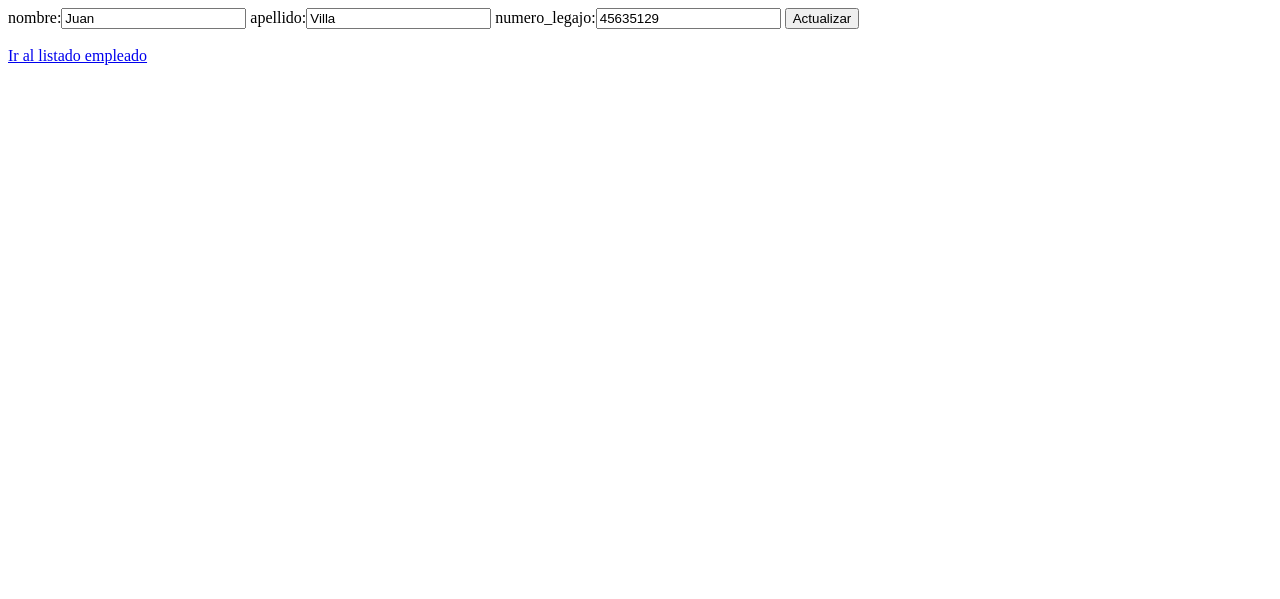
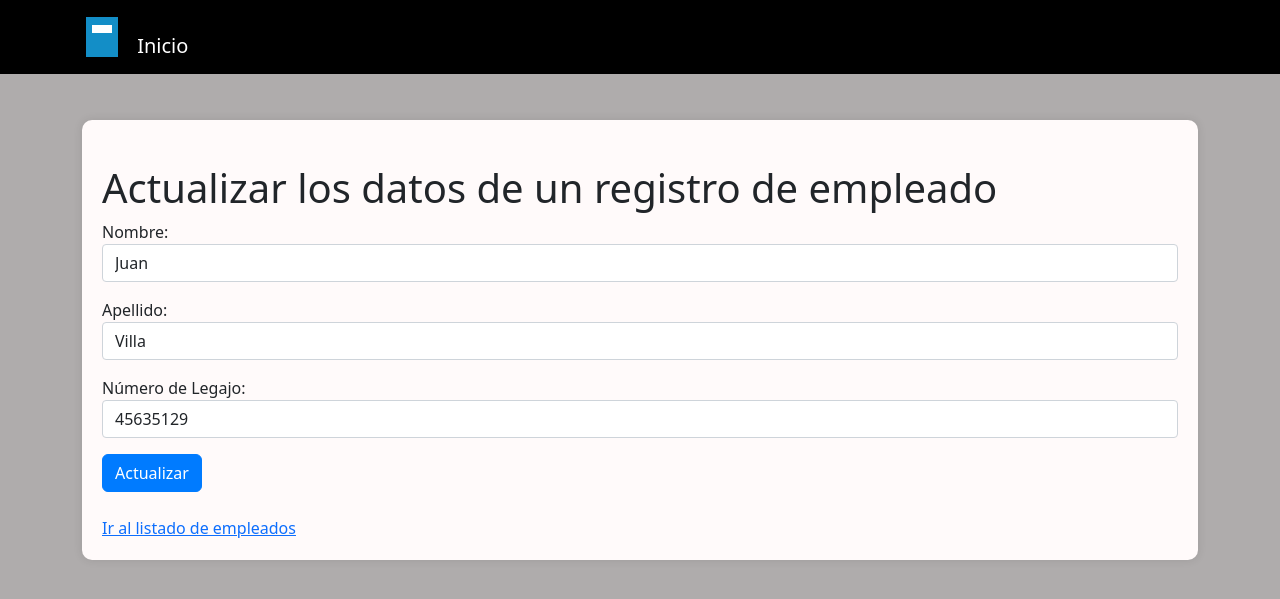
Before and after one commit to TinchoARS/BibliotecaWebApp, a Django app: page /biblioteca/empleados/actualizar/1 in a window 1280 px wide. Shown: the top 599 px of the page. Run offline with Django 4.2, Linux system fonts and the light colour scheme; data comes from the database, SQL or seed files in the repository; some libraries are stand-ins or nearby versions.

Commit message:
css de actualizar autor y empleado

```diff
--- a/biblioteca/templates/biblioteca/actualizar_autor.html
+++ b/biblioteca/templates/biblioteca/actualizar_autor.html
@@ -14,15 +14,15 @@
         {% csrf_token %}
         <div class="form-group">
             <label for="name">Nombre:</label>
-            <input type="text" class="form-control" id="name" name="nombre" value="{{autor.nombre}}" placeholder="Ingrese el nuevo nombre">
+            <input type="text" class="form-control" id="name" name="nombre" value="{{ autor.nombre }}" placeholder="Ingrese el nuevo nombre">
         </div>
         <div class="form-group">
             <label for="apellido">Apellido:</label>
-            <input type="text" class="form-control" id="apellido" name='apellido' value="{{autor.apellido}}" placeholder="Ingrese el nuevo apellido">
+            <input type="text" class="form-control" id="apellido" name='apellido' value="{{ autor.apellido }}" placeholder="Ingrese el nuevo apellido">
         </div>
         <div class="form-group">
             <label for="nacionalidad">Nacionalidad:</label>
-            <input type="text" class="form-control" id="nacionalidad" name="nacionalidad" value="{{autor.nacionalidad}}" placeholder="Ingrese la nueva nacionalidad">
+            <input type="text" class="form-control" id="nacionalidad" name="nacionalidad" value="{{ autor.nacionalidad }}" placeholder="Ingrese la nueva nacionalidad">
         </div>
         <button type="submit" class="btn btn-primary" value="Actualizar"> Actualizar</button>
     </form><br>
--- a/biblioteca/templates/biblioteca/actualizar_empleado.html
+++ b/biblioteca/templates/biblioteca/actualizar_empleado.html
@@ -1,21 +1,47 @@
+{% load static %}
 <!DOCTYPE html>
-<html lang="en">
+<html>
 <head>
     <meta charset="UTF-8">
     <meta http-equiv="X-UA-Compatible" content="IE=edge">
     <meta name="viewport" content="width=device-width, initial-scale=1.0">
     <title>Actualizar los datos de un registro de empleado</title>
+    <link rel="stylesheet" href="{% static 'css/bootstrap.min.css' %}">
+    <link rel="stylesheet" href="{% static 'css/propios.css' %}">
 </head>
 <body>
-    <form method="post">
-        {% csrf_token %}
-        nombre:<input type="text" name="nombre" value="{{empleado.nombre}}">
-        apellido:<input type="text" name='apellido' value="{{empleado.apellido}}">
-        numero_legajo:<input type="text" name="numero_legajo" value="{{empleado.numero_legajo}}">
-        <input type="submit" value="Actualizar">
-    </form><br>
-    <a href="{% url 'listado_empleados' %}">
-        Ir al listado empleado
-    </a>
+    <nav class="navbar navbar-expand-lg navbar-dark bg-black fixed-top">
+        <div class="container">
+            <a class="navbar-brand" href="/">
+                <span class="logo-icon"></span>
+                Inicio
+            </a>
+        </div>
+    </nav>
+    <div class="container mt-4">
+        <div class="content-container">
+            <h1 class="mt-4">Actualizar los datos de un registro de empleado</h1>
+            <form method="post">
+                {% csrf_token %}
+                <div class="form-group">
+                    <label for="nombre">Nombre:</label>
+                    <input type="text" name="nombre" value="{{ empleado.nombre }}" class="form-control">
+                </div>
+                <div class="form-group">
+                    <label for="apellido">Apellido:</label>
+                    <input type="text" name="apellido" value="{{ empleado.apellido }}" class="form-control">
+                </div>
+                <div class="form-group">
+                    <label for="numero_legajo">Número de Legajo:</label>
+                    <input type="text" name="numero_legajo" value="{{ empleado.numero_legajo }}" class="form-control">
+                </div>
+                <input type="submit" value="Actualizar" class="btn btn-primary">
+            </form>
+            <br>
+            <a href="{% url 'listado_empleados' %}">
+                Ir al listado de empleados
+            </a>
+        </div>
+    </div>
 </body>
 </html>
```
Also changed, not shown: biblioteca/templates/biblioteca/pagina_principal.html (line endings or trailing spaces).
